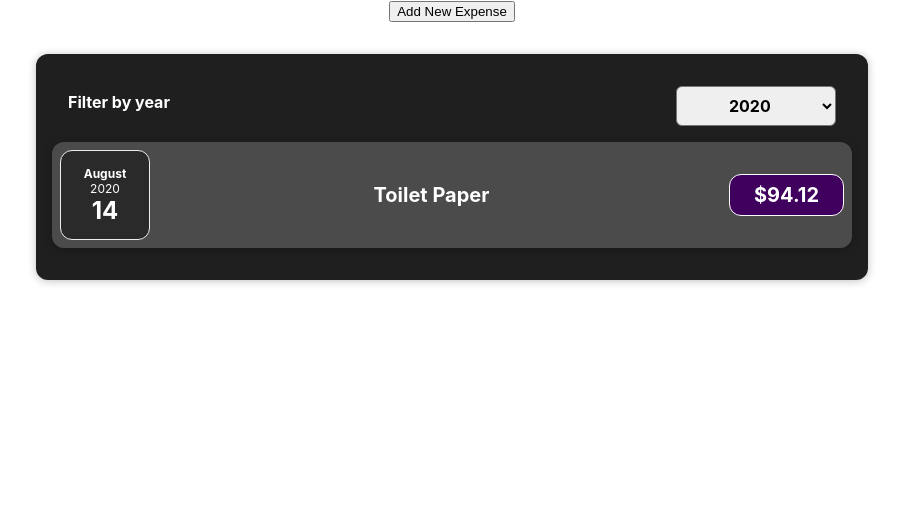
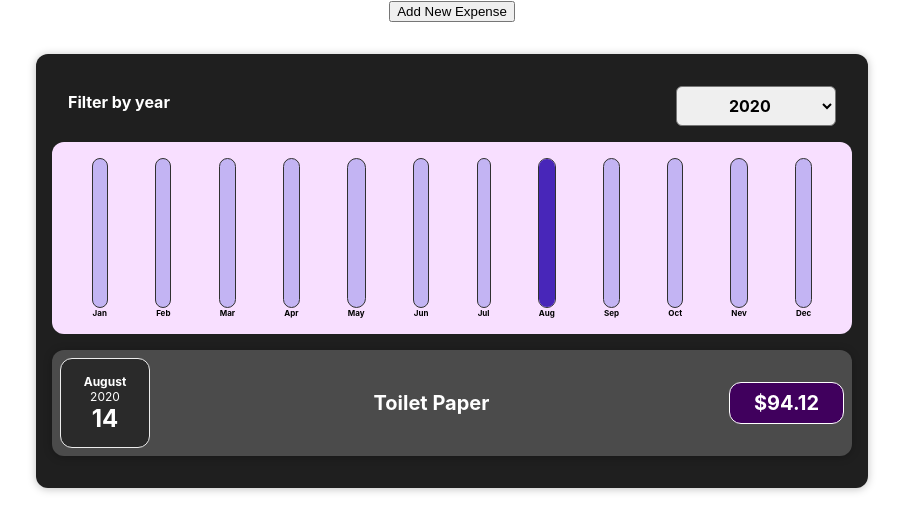
Before and after one commit to Ryusichan/React-UdemyStydy, a React (Create React App) app: page / in a window 1280 px wide. Shown: the top 532 px of the page, without its empty margins (188-1091 px from the left). Built offline with nearby package versions, Linux system fonts and the light colour scheme.

Commit message:
차트 입력=> array, object 받아오기

```diff
--- /dev/null
+++ b/src/components/Chart/Chart.js
@@ -0,0 +1,35 @@
+import React from 'react';
+import styled from 'styled-components';
+import ChartBar from './ChartBar';
+
+const ChartBody = styled.div`
+    padding: 1rem;
+    border-radius: 12px;
+    background-color: #f8dfff;
+    text-align: center;
+    display: flex;
+    justify-content: space-around;
+    height: 10rem;
+`
+
+const Chart = (props) => {
+    const dataPointValues = props.dataPoints.map(dataPoint => dataPoint.value);
+    const totalMaximum = Math.max(...dataPointValues);
+    console.log(totalMaximum);
+
+    return (
+    <ChartBody>
+        {props.dataPoints.map((dataPoint) => (
+            <ChartBar
+                key={dataPoint.label}
+                value={dataPoint.value}
+                maxValue={totalMaximum}
+                label={dataPoint.label}
+            />
+        ))
+        }
+    </ChartBody>
+    )
+};
+
+export default Chart;
--- /dev/null
+++ b/src/components/Chart/ChartBar.js
@@ -0,0 +1,53 @@
+import React from 'react';
+import styled from 'styled-components';
+
+const ChartBody = styled.div`
+  height: 100%;
+  display: flex;
+  flex-direction: column;
+  align-items: center;
+`
+
+const ChartBarInner = styled.div`
+  height: 100%;
+  width: 100%;
+  border: 1px solid #313131;
+  border-radius: 12px;
+  background-color: #c3b4f3;
+  overflow: hidden;
+  display: flex;
+  flex-direction: column;
+  justify-content: flex-end;
+`
+
+const ChartBarFill = styled.div`
+  background-color: #4826b9;
+  width: 100%;
+  transition: all 0.3s ease-out;
+`
+
+const ChartBarLabel = styled.div`
+  font-weight: bold;
+  font-size: 0.5rem;
+  text-align: center;
+`
+
+const ChartBar = (props) => {
+
+    let barFillHeight = '0%';
+
+    if(props.maxValue > 0) {
+        barFillHeight = Math.round((props.value / props.maxValue) * 100) + '%';
+    }
+
+    return(
+        <ChartBody>
+            <ChartBarInner>
+                <ChartBarFill style={{height: barFillHeight}}/>
+            </ChartBarInner>
+            <ChartBarLabel>{props.label}</ChartBarLabel>
+        </ChartBody>
+    )
+}
+
+export default ChartBar;
--- a/src/components/Expenses/Expenses.js
+++ b/src/components/Expenses/Expenses.js
@@ -4,6 +4,7 @@
 import styled from 'styled-components'
 import ExpensesFilter from '../ExpensesFilter/ExpensesFilter'
 import ExpensesList from './ExpensesList'
+import ExpensesChart from './ExpensesChart'
 
 const Cards = styled(Card)`
     padding: 1rem;
@@ -20,7 +21,7 @@
 const onSubmitDate = (enterDate) => {
   setUseFilter(enterDate);
 }
-const dateInfo = props.items.filter(expense => {
+const dateInfo = props.items.filter((expense) => {
   return expense.date.getFullYear().toString() === useFilter;
 })
 
@@ -28,6 +29,7 @@
   <div>
     <Cards className="expenses">
       <ExpensesFilter selected={useFilter} onChangeFilter={onSubmitDate} />
+      <ExpensesChart expenses={dateInfo}/>
       <ExpensesList items={dateInfo}/>
     </Cards>
     </div>
--- /dev/null
+++ b/src/components/Expenses/ExpensesChart.js
@@ -0,0 +1,28 @@
+import React from 'react';
+import Chart from '../Chart/Chart';
+
+const ExpensesChart = props => {
+    const chartDataPoints = [
+        {label: 'Jan', value: 0},
+        {label: 'Feb', value: 0},
+        {label: 'Mar', value: 0},
+        {label: 'Apr', value: 0},
+        {label: 'May', value: 0},
+        {label: 'Jun', value: 0},
+        {label: 'Jul', value: 0},
+        {label: 'Aug', value: 0},
+        {label: 'Sep', value: 0},
+        {label: 'Oct', value: 0},
+        {label: 'Nev', value: 0},
+        {label: 'Dec', value: 0},
+    ];
+
+    for ( const expense of props.expenses ) {
+        const expenseMonth = expense.date.getMonth();
+        chartDataPoints[expenseMonth].value += expense.amount;
+    }
+
+    return <Chart dataPoints={chartDataPoints}/>
+}
+
+export default ExpensesChart;
```
